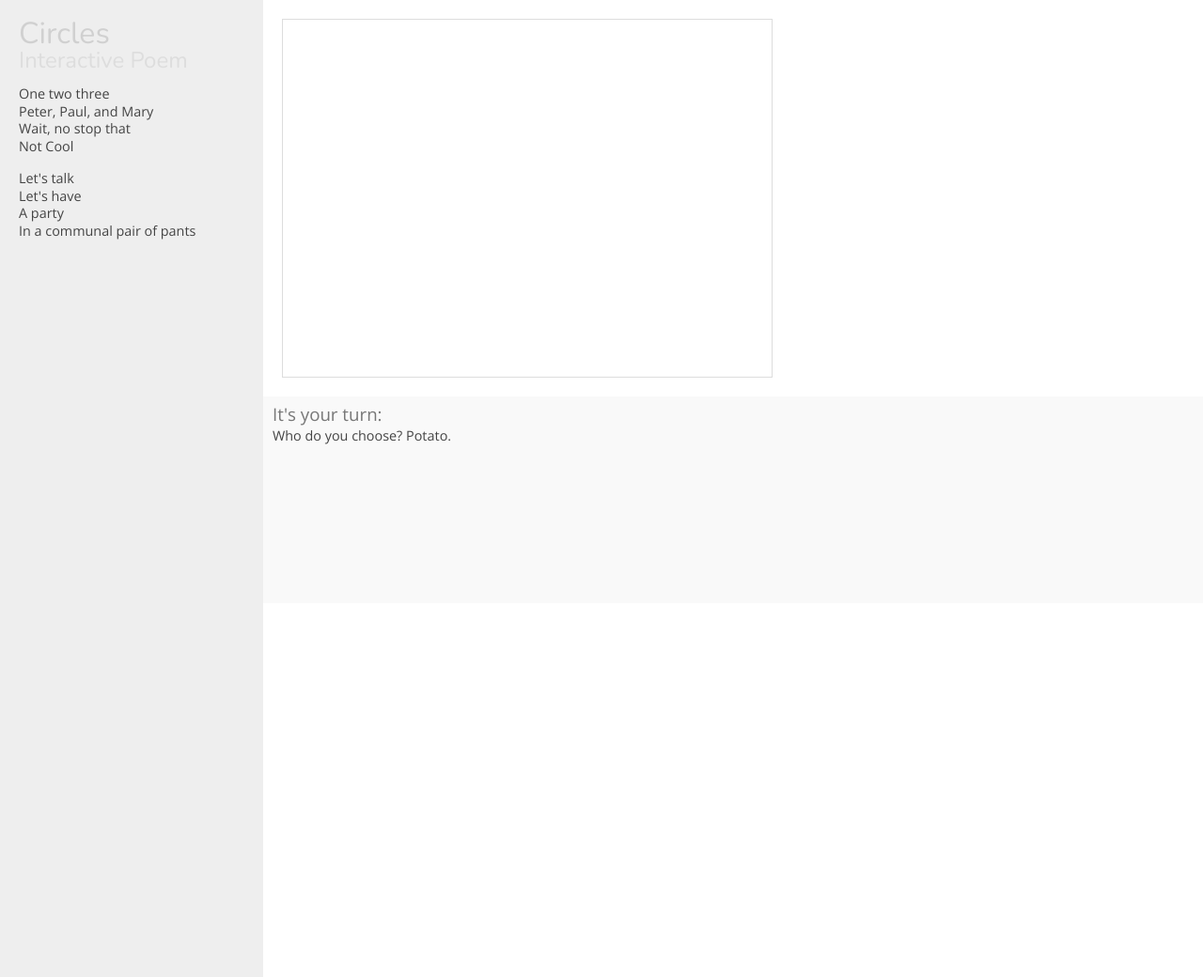
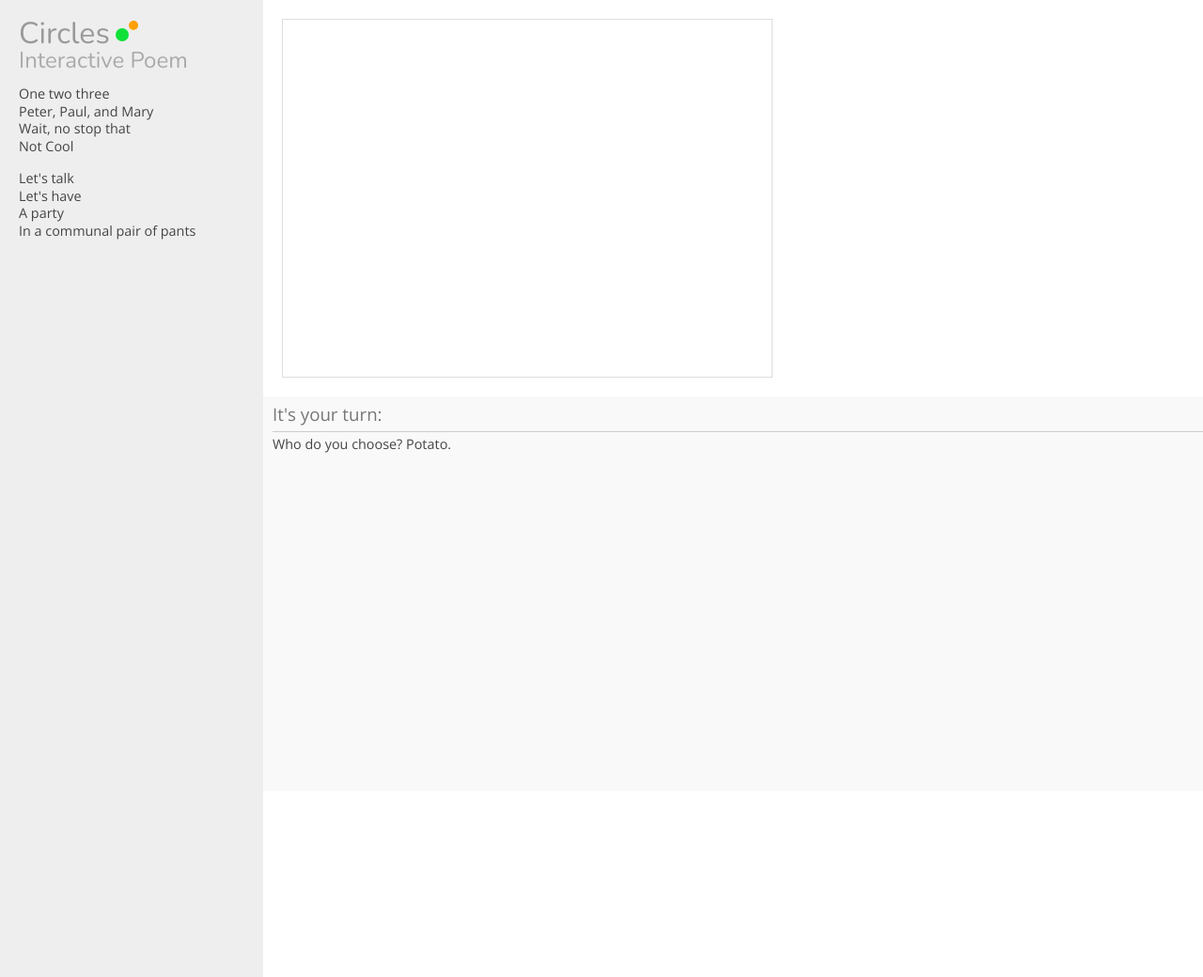
Before and after one commit to styu/Circles, a PHP site: page /layout.php in a window 1280 px wide. Shown: the whole page at 94% size. Run offline with PHP 8.4, Linux system fonts and the light colour scheme.

Commit message:
Added Two Circles

```diff
--- a/layout.php
+++ b/layout.php
@@ -14,7 +14,7 @@
    <body>
    <div id='wrapper'>
    		<div id='poem_content'>
-   			<h1>Circles</h1>
+   			<h1>Circles<div class='circle_1'></div><div class='circle_2'></div></h1>
    			<h2>Interactive Poem</h2>
    			<p>
    			One two three<br />
--- a/style.css
+++ b/style.css
@@ -14,12 +14,12 @@ body{
 	background-color: #eeeeee;
 }
 #poem_content h1{
-	color: #d0d0d0;
+	color: #999999;
 	font-family: "Nunito";
 	font-size: 2em;
 }
 #poem_content h2{
-	color: #dddddd;
+	color: #aaaaaa;
 	font-family: "Nunito";
 	font-size: 1.5em;
 }
@@ -43,11 +43,13 @@ body{
 	padding: 10px;
 	clear: both;
 	width: 2000px;
-	height: 200px;
+	height: 400px;
 	color: #444444;
 	font-size: 0.9em;
 }
 #picker h1{
+	border-bottom: 1px solid #cccccc;
+	padding-bottom: 8px;
 	font-size: 1.3em;
 	color: #777777;
 	margin-bottom: 6px;
@@ -58,3 +60,25 @@ p{
 	margin-top: 15px;
 	line-height: 1.3em;
 }
+.circle_1 {
+	display: inline-block;
+	position: relative;
+	top: -2px;
+	left: 6px;
+	width: 14px;
+	height: 14px;
+	background: #10e138;
+	-moz-border-radius: 7px;
+	-webkit-border-radius: 7px;
+}
+.circle_2 {
+	display: inline-block;
+	position: relative;
+	top: -14px;
+	left: 6px;
+	width: 10px;
+	height: 10px;
+	background: #ffa000;
+	-moz-border-radius: 5px;
+	-webkit-border-radius: 5px;
+}
```
